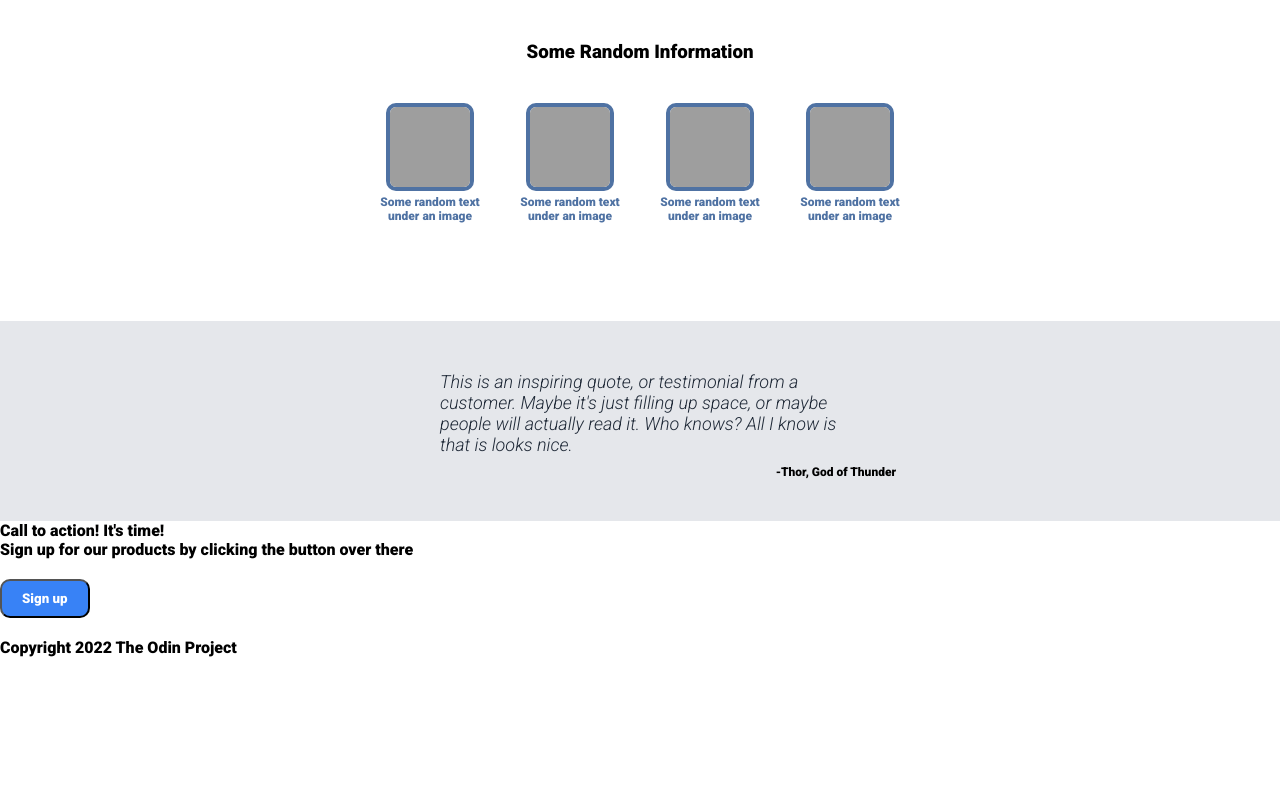
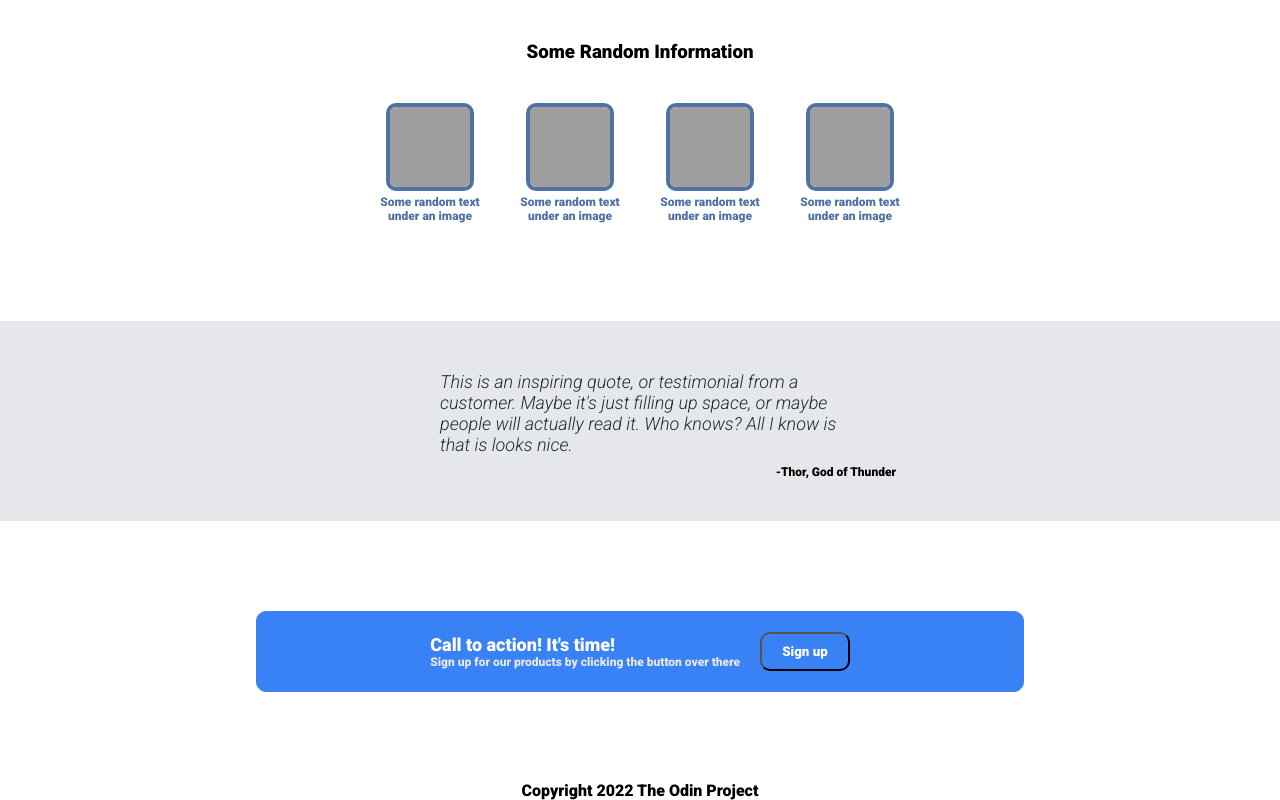
Before and after one commit to jroncalli/TOP-Landing-Page, a plain HTML site: page index.html in a window 1280 px wide. Shown: the part 357-1157 px from the top of the page. Before the commit the page ends 1014 px from the top, so only its background shows below. Drawn offline with Linux system fonts and the light colour scheme; grey boxes are pictures that could not be loaded.

Commit message:
Rough completed project

```diff
--- a/index.html
+++ b/index.html
@@ -18,9 +18,9 @@
     <header class="navbar">
       <h4 class="header-text">Header Logo</h4>
       <ul>
-        <li><a href="link1">About</a></li>
-        <li><a href="link2">Store</a></li>
-        <li><a href="link3">Contact</a></li>
+        <li><a href="#about">About</a></li>
+        <li><a href="#testimonial">Testimonial</a></li>
+        <li><a href="#signup">Contact</a></li>
       </ul>
     </header>
     <main>
@@ -37,7 +37,7 @@
         <img src="https://picsum.photos/300/100" alt="placeholder image" />
       </section>
 
-      <section class="tiles">
+      <section class="tiles" id="about">
         <h3 class="card-title">Some Random Information</h3>
         <div class="cards">
           <div class="card">
@@ -59,7 +59,7 @@
         </div>
       </section>
       <section class="quote">
-        <div class="quote-text">
+        <div class="quote-text" id="testimonial">
           <p>
             This is an inspiring quote, or testimonial from a customer. Maybe it's just filling up space, or maybe
             people will actually read it. Who knows? All I know is that is looks nice.
@@ -67,10 +67,12 @@
         </div>
         <h6 class="signature">-Thor, God of Thunder</h6>
       </section>
-      <section class="cta">
-        <h4>Call to action! It's time!</h4>
-        <p>Sign up for our products by clicking the button over there</p>
-        <button>Sign up</button>
+      <section class="cta" id="signup">
+        <div>
+          <h4>Call to action! It's time!</h4>
+          <p>Sign up for our products by clicking the button over there</p>
+        </div>
+        <button class="cta-button">Sign up</button>
       </section>
     </main>
     <footer>
--- a/styles.css
+++ b/styles.css
@@ -132,3 +132,30 @@ button:hover {
   font-weight: 900;
   font-size: 12px;
 }
+
+/* Call to action section */
+.cta {
+  margin: 7% 20%;
+  display: flex;
+  justify-content: center;
+  align-items: center;
+  gap: 20px;
+  background-color: #3882f6;
+  border: 1px solid #3882f6;
+  border-radius: 10px;
+}
+
+.cta h4 {
+  color: white;
+  font-size: 18px;
+}
+
+.cta p {
+  font-size: 12px;
+  color: #e5e7eb;
+}
+
+/* footer */
+footer {
+  text-align: center;
+}
```
